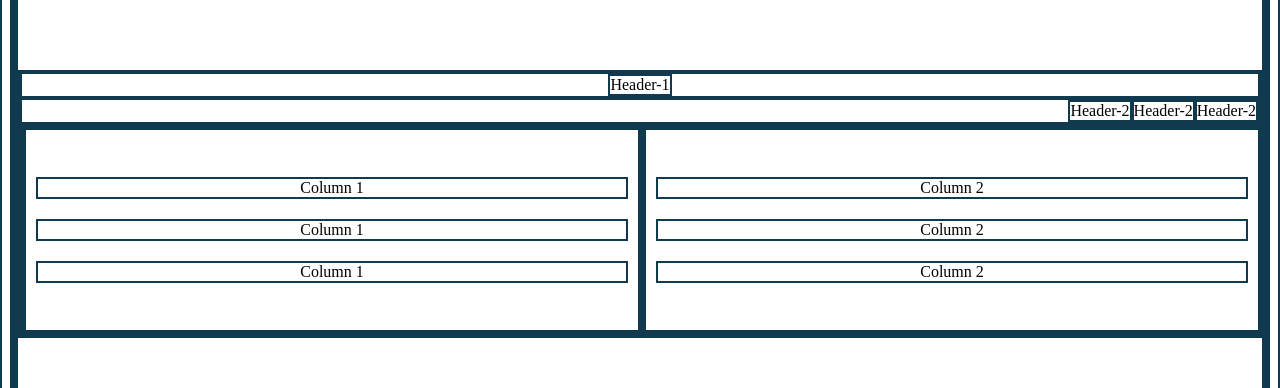
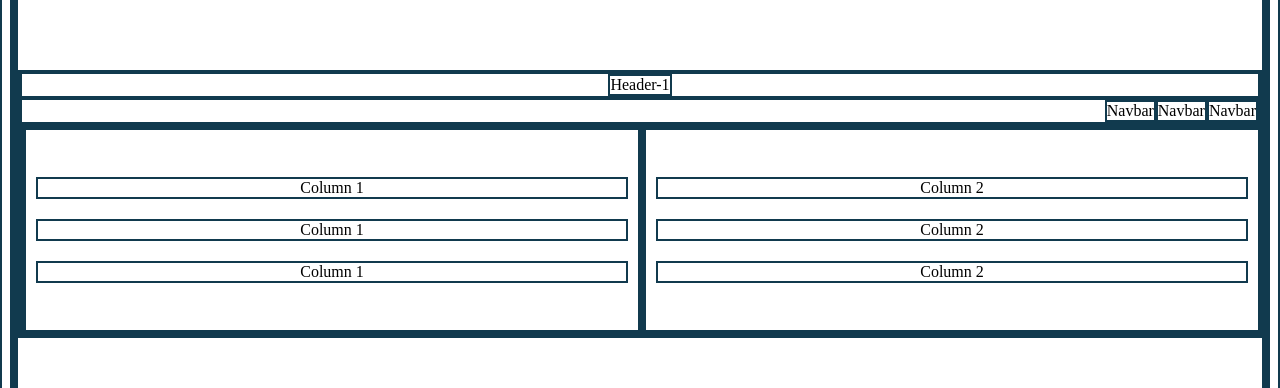
Before and after one commit to mtleonardjr/mtl-frontend-template, a React (Create React App) app: page / in a window 1280 px wide. Shown: the part 209-597 px from the top of the page. Built offline with nearby package versions, Linux system fonts and the light colour scheme.

Commit message:
added components

```diff
--- a/src/App.css
+++ b/src/App.css
@@ -23,6 +23,11 @@
   align-items: center;
 }
 
+.main-body {
+  display: flex;
+  flex-direction: column;
+}
+
 .header-1 {
   display: flex;
   flex-direction: row;
@@ -30,15 +35,10 @@
   align-items: center;
 }
 
-.header-2 {
+.navbar {
   display: flex;
   flex-direction: row;
   justify-content: flex-end;
-}
-
-.main-body {
-  display: flex;
-  flex-direction: column;
 }
 
 .row {
--- a/src/App.js
+++ b/src/App.js
@@ -1,50 +1,20 @@
 import './App.css';
-
+import Banner from './components/Banner'
+import Header from './components/Header'
+import Navbar from './components/Navbar'
+import Columns from './components/Columns'
+import Footer from './components/Footer'
 function App() {
   return (
     <div className="app-container">
       <div className="app">
-        <div className="banner">
-          <div>Banner</div>
+        <Banner />
+        <div className="main-body">
+          <Header />
+          <Navbar />
+          <Columns />
         </div>
-        <div className="main-body">
-          <div className="header-1">
-            <div>
-              Header-1
-            </div>
-          </div>
-          <div className="header-2">
-            <div>
-              Header-2
-            </div>
-            <div>
-              Header-2
-            </div>
-            <div>
-              Header-2
-            </div>
-          </div>
-
-          <div className="row">
-            <div className="column">
-              <div className="column-1">
-                <div className="column-item">Column 1</div>
-                <div className="column-item">Column 1</div>
-                <div className="column-item">Column 1</div>
-              </div>
-            </div>
-            <div className="column">
-              <div className="column-2">
-                <div className="column-item">Column 2</div>
-                <div className="column-item">Column 2</div>
-                <div className="column-item">Column 2</div>
-              </div>
-            </div>
-          </div>
-        </div>
-        <div className="footer">
-          <div>Footer</div>
-        </div>
+        <Footer />
       </div>
     </div>
   );
--- /dev/null
+++ b/src/components/Banner.js
@@ -0,0 +1,9 @@
+const Banner = () => {
+    return (
+        <div className="banner">
+          <div>Banner</div>
+        </div>
+    )
+  }
+
+export default Banner
--- /dev/null
+++ b/src/components/Columns.js
@@ -0,0 +1,22 @@
+const Columns = () => {
+    return (
+      <div className="row">
+        <div className="column">
+          <div className="column-1">
+            <div className="column-item">Column 1</div>
+            <div className="column-item">Column 1</div>
+            <div className="column-item">Column 1</div>
+          </div>
+        </div>
+        <div className="column">
+          <div className="column-2">
+            <div className="column-item">Column 2</div>
+            <div className="column-item">Column 2</div>
+            <div className="column-item">Column 2</div>
+          </div>
+        </div>
+      </div>
+    )
+  }
+
+export default Columns
--- /dev/null
+++ b/src/components/Footer.js
@@ -0,0 +1,9 @@
+const Footer = () => {
+    return (
+      <div className="footer">
+        <div>Footer</div>
+      </div>
+    )
+  }
+
+export default Footer
--- /dev/null
+++ b/src/components/Header.js
@@ -0,0 +1,11 @@
+const Header = () => {
+    return (
+      <div className="header-1">
+        <div>
+          Header-1
+        </div>
+      </div>
+    )
+  }
+
+export default Header
--- /dev/null
+++ b/src/components/Navbar.js
@@ -0,0 +1,17 @@
+const Navbar = () => {
+    return (
+      <div className="navbar">
+        <div>
+          Navbar
+        </div>
+        <div>
+          Navbar
+        </div>
+        <div>
+          Navbar
+        </div>
+      </div>
+    )
+  }
+
+export default Navbar
```
